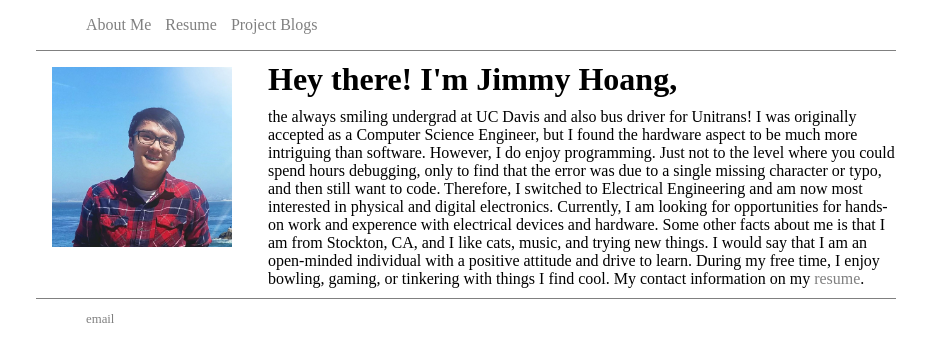
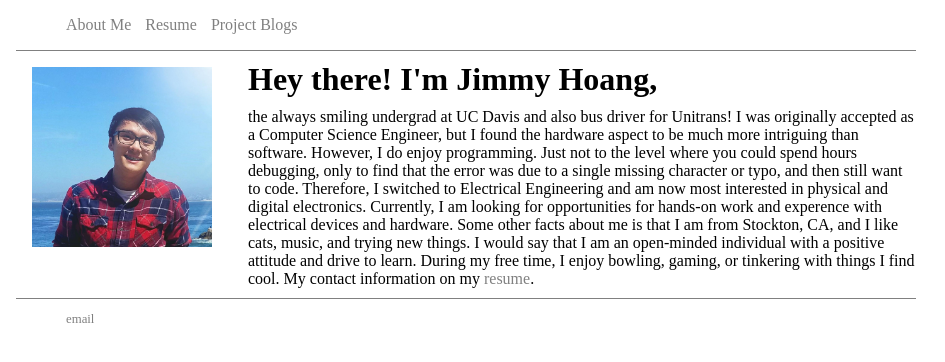
Before and after one commit to jhoang209/jhoang209.github.io, a Jekyll site: the page built from index.html, in a window 1280 px wide. Shown: the top 362 px of the page, without its empty margins (174-1119 px from the left). Built offline with Jekyll 4.4.1, drawn with Linux system fonts in a browser that asks for light colours.

Commit message:
Update main.css

```diff
--- a/css/main.css
+++ b/css/main.css
@@ -4,7 +4,7 @@ html {
 
 body {
   max-width: 100%;
-  width: 860px;
+  width:900px;
   margin: 0px auto;
 }
 
```
